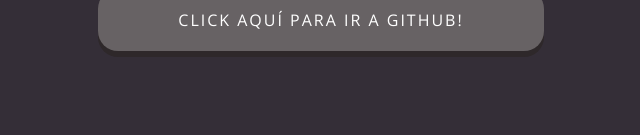
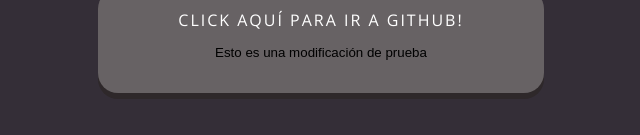
Before and after one commit to masterwayne1988/git_landing_branching, a plain HTML site: page index.html in a window 1280 px wide. Shown: the part 524-659 px from the top of the page, without its empty margins (319-959 px from the left). Drawn offline with nearby package versions, Linux system fonts and the light colour scheme.

Commit message:
Se agregó párrafo

```diff
--- a/index.html
+++ b/index.html
@@ -16,6 +16,7 @@
     </a>
     <button type="button" class="btn">
       <a href="https://github.com/" target="_blank">Click aquí para ir a GitHub!</a>
+      <p>Esto es una modificación de prueba</p>
     </button>
   </div>
 </body>
```
